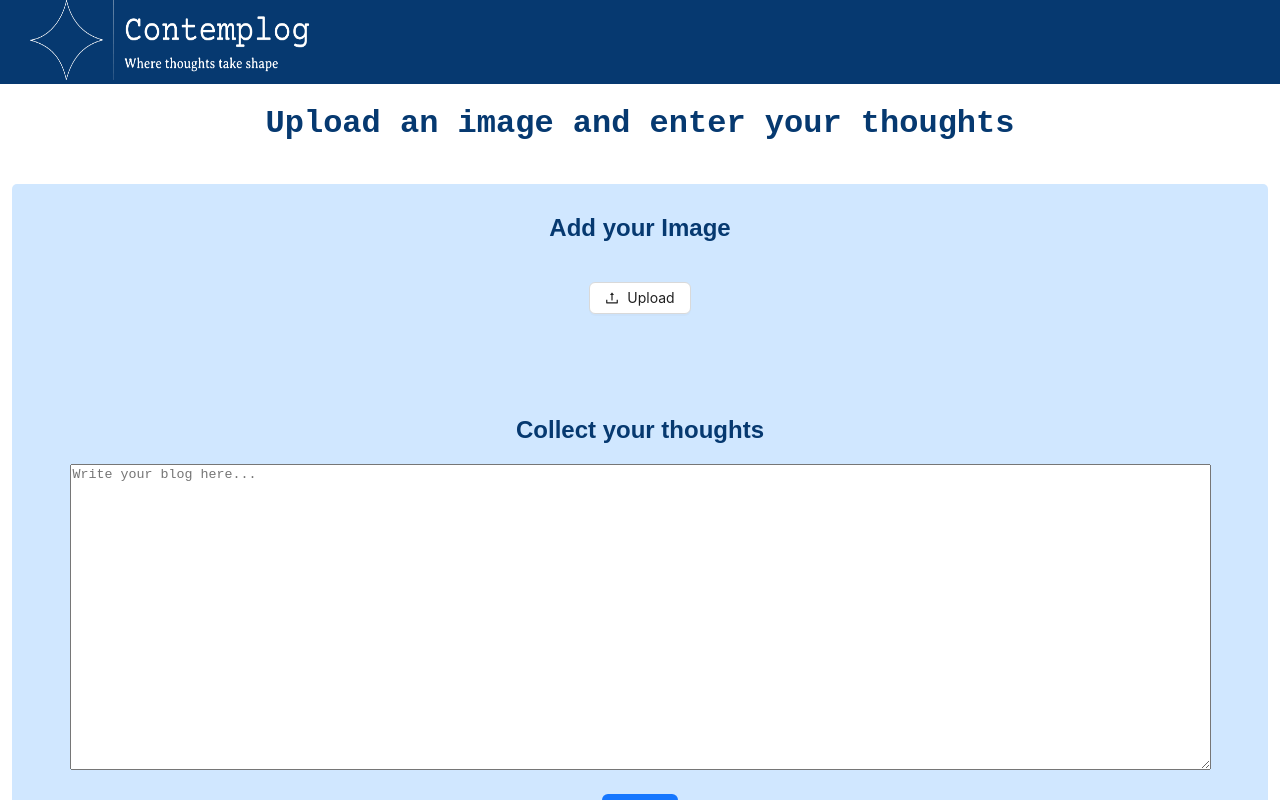
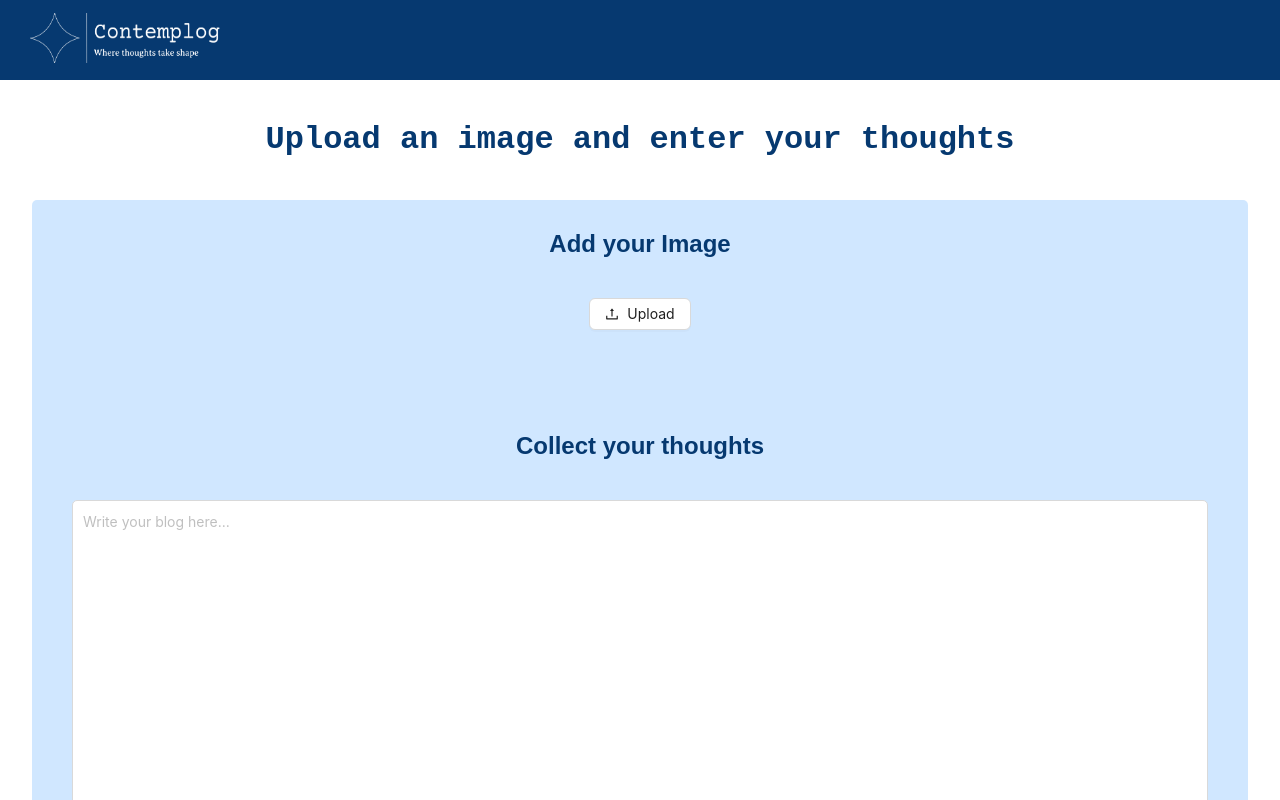
Before and after one commit to sanjana-vivek/Contemplog, a React (Create React App) app: page /create in a window 1280 px wide. Shown: the top 800 px of the page. Built offline with nearby package versions, Linux system fonts and the light colour scheme.

Commit message:
Add antd card, input components to Home and Create

```diff
--- a/src/App.js
+++ b/src/App.js
@@ -2,16 +2,16 @@ import { Route, Routes } from "react-router-dom";
 import "./App.css";
 import { CreatePage } from "./components/CreatePage";
 import { HomePage } from "./components/HomePage";
-//import Layout from "./components/Layout.jsx";
+import Layout from "./components/Layout.jsx";
 
 function App() {
   return (
     <div className="App">
       <Routes>
-        {/*<Route path="" element={<Layout />}>*/}
+        <Route path="" element={<Layout />}>
           <Route path="/" element={<HomePage />} />
           <Route path="/create" element={<CreatePage />} />
-        {/*</Route>*/}
+        </Route>
       </Routes>
     </div>
   );
--- a/src/components/CreatePage.css
+++ b/src/components/CreatePage.css
@@ -1,36 +1,33 @@
-.heading-1{
+.heading-1 {
     text-align: center;
-    color: rgb(6,57,112);
+    color: rgb(6, 57, 112);
     font-family: 'Courier New', Courier, monospace;
 }
 
-.heading-2{
+.heading-2 {
     text-align: center;
-    color: rgb(6,57,112);
+    color: rgb(6, 57, 112);
     font-family: sans-serif;
 }
 
-/*
-.upload-image-button {
-    background-color: white;
-    color: rgb(6,57,112);
-    text-align: center;
-    text-decoration: none;
-    border-radius: 5px;
-    border-color: rgb(6,57,112);
-  }
-*/
-.section-1{
-    padding: 10px 0px 30px;
+.section-1 {
+    padding: 10px 20px 30px; /* Added padding on left and right */
     margin-left: 12px;
     margin-right: 12px;
     border-radius: 5px;
     background-color: rgba(158, 205, 255, 0.483);
 }
 
-.image{
+.image {
     max-width: 500px;
     max-height: 500px;
     display: block;
     margin: 0 auto;
 }
+
+.custom-textarea {
+    margin: 20px 0; /* Top and bottom margin, no left/right margin */
+    padding: 10px;
+    width: calc(100% - 40px); /* Ensuring it fits within the section with padding */
+    border-radius: 5px;
+}
--- a/src/components/CreatePage.jsx
+++ b/src/components/CreatePage.jsx
@@ -1,7 +1,5 @@
-import { Button, Upload } from "antd";
+import { Button, Upload, Input } from "antd";
 import { useNavigate } from "react-router-dom";
-import { Navbar } from "./Navbar";
-import "./Navbar.css";
 import "./CreatePage.css";
 import { useState } from "react";
 import axios from "axios";
@@ -39,7 +37,6 @@ function CreatePage() {
 
   return (
     <>
-      <Navbar />
       <h1 className="heading-1">Upload an image and enter your thoughts</h1>
       <br />
       <section className="section-1">
@@ -64,13 +61,13 @@ function CreatePage() {
         <br />
         <br />
         <h2 className="heading-2">Collect your thoughts</h2>
-        <textarea
+        <Input.TextArea
+          className="custom-textarea"
           rows={20}
-          cols={140}
           placeholder="Write your blog here..."
           value={content}
           onChange={(e) => setContent(e.target.value)}
-        ></textarea>
+        />
         <br />
         <br />
         <Button type="primary" onClick={handleCreate}>Create</Button>
--- a/src/components/HomePage.css
+++ b/src/components/HomePage.css
@@ -2,33 +2,36 @@
   display: flex;
   flex-direction: column;
   align-items: center;
+  width: 100%;
 }
 
-.post {
+.post-card {
   background-color: rgba(158, 205, 255, 0.483);
-  color: rgb(6,57,112);
-  padding: 20px 20px 20px 20px;
+  color: rgb(6, 57, 112);
   margin-bottom: 50px;
   border-radius: 5px;
   width: 80%;
-  text-align: justify;
   font-family: sans-serif;
-  display: flex;
-  flex-direction: column;
-  align-items: center;
+  padding: 20px;
+}
+
+.post-card .ant-card-head-title {
+  text-align: left;
+  width: 100%;
 }
 
 .post-image {
   max-width: 100%;
   max-height: 500px;
-  margin-bottom: 40px;
+  margin-bottom: 20px;
   display: block;
   margin-left: auto;
   margin-right: auto;
 }
 
-.heading-1 {
-  text-align: center;
-  color: rgb(6,57,112);
-  font-family: 'Courier New', Courier, monospace;
+.post-content {
+  text-align: justify;
+  width: 100%;
+  text-align-last: center;
+  margin-top: 80px;
 }
--- a/src/components/HomePage.jsx
+++ b/src/components/HomePage.jsx
@@ -1,6 +1,6 @@
 import React, { useEffect, useState } from "react";
 import axios from 'axios';
-import { Navbar } from "./Navbar";
+import { Card } from 'antd';
 import "./HomePage.css";
 
 function HomePage() {
@@ -21,7 +21,6 @@ function HomePage() {
 
   return (
     <>
-      <Navbar />
       <br/>
       <h1 className="heading-1">Where thoughts take shape</h1>
       <br/>
@@ -30,10 +29,10 @@ function HomePage() {
           <p>No posts yet. Click "Create New Post" to add your first post!</p>
         ) : (
           posts.map((post, index) => (
-            <div key={index} className="post">
+            <Card key={index} className="post-card" title="Post" bordered={false}>
               {post.image && <img className="post-image" src={`http://localhost:5000${post.image}`} alt="Post" />}
-              <p>{post.content}</p>
-            </div>
+              <p className="post-content">{post.content}</p>
+            </Card>
           ))
         )}
       </div>
--- a/src/components/Layout.jsx
+++ b/src/components/Layout.jsx
@@ -8,11 +8,10 @@ const Layout = ({ children }) => {
     <>
       <Navbar />
       <div className="layout-content">
-        {children}
+        <Outlet/>
       </div>
     </>
   );
 }
-<Outlet/>
 
 export default Layout;
--- a/src/components/Navbar.css
+++ b/src/components/Navbar.css
@@ -11,15 +11,7 @@
     align-items: center;
   }
 
-  /*
-  .create-post-button {
-    background-color: rgb(255, 255, 255);
-    color: rgb(0, 0, 0);
-    padding: 10px 80px;
-    text-decoration: none;
-    border-radius: 5px;
-    text-align: right;
-    border-color: rgb(6,57,112);
+  .logo{
+    width: 280px;
+    height: 80px;
   }
-
-  */
--- a/src/components/Navbar.jsx
+++ b/src/components/Navbar.jsx
@@ -5,7 +5,7 @@ import blogLogo from "../assets/Blog-app-logo.png";
 import "./Navbar.css";
 
 function Logo() {
-  return <img src={blogLogo} alt="Contemplog Logo" width={280} height={80} />;
+  return <img src={blogLogo} alt="Contemplog Logo" width={190} height={50} />;
 }
 
 function Navbar() {
@@ -24,7 +24,7 @@ function Navbar() {
 
   return (
     <div className="navbar">
-      <section>
+      <section className="logo">
         <Link to="/">
           <Logo />
         </Link>
```
Also changed, not shown: 9 other files (tests, documents, lock files or other folders).
